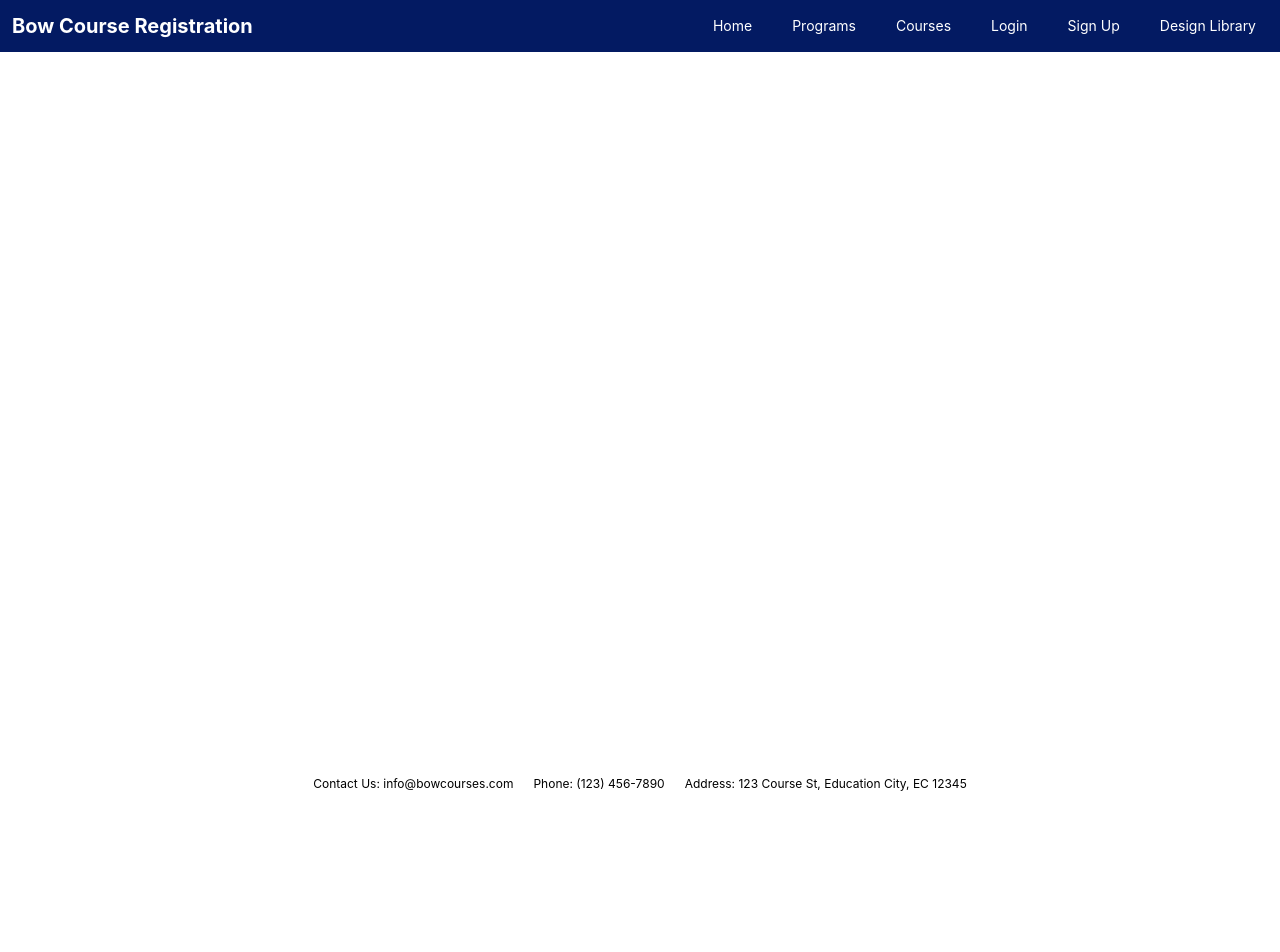
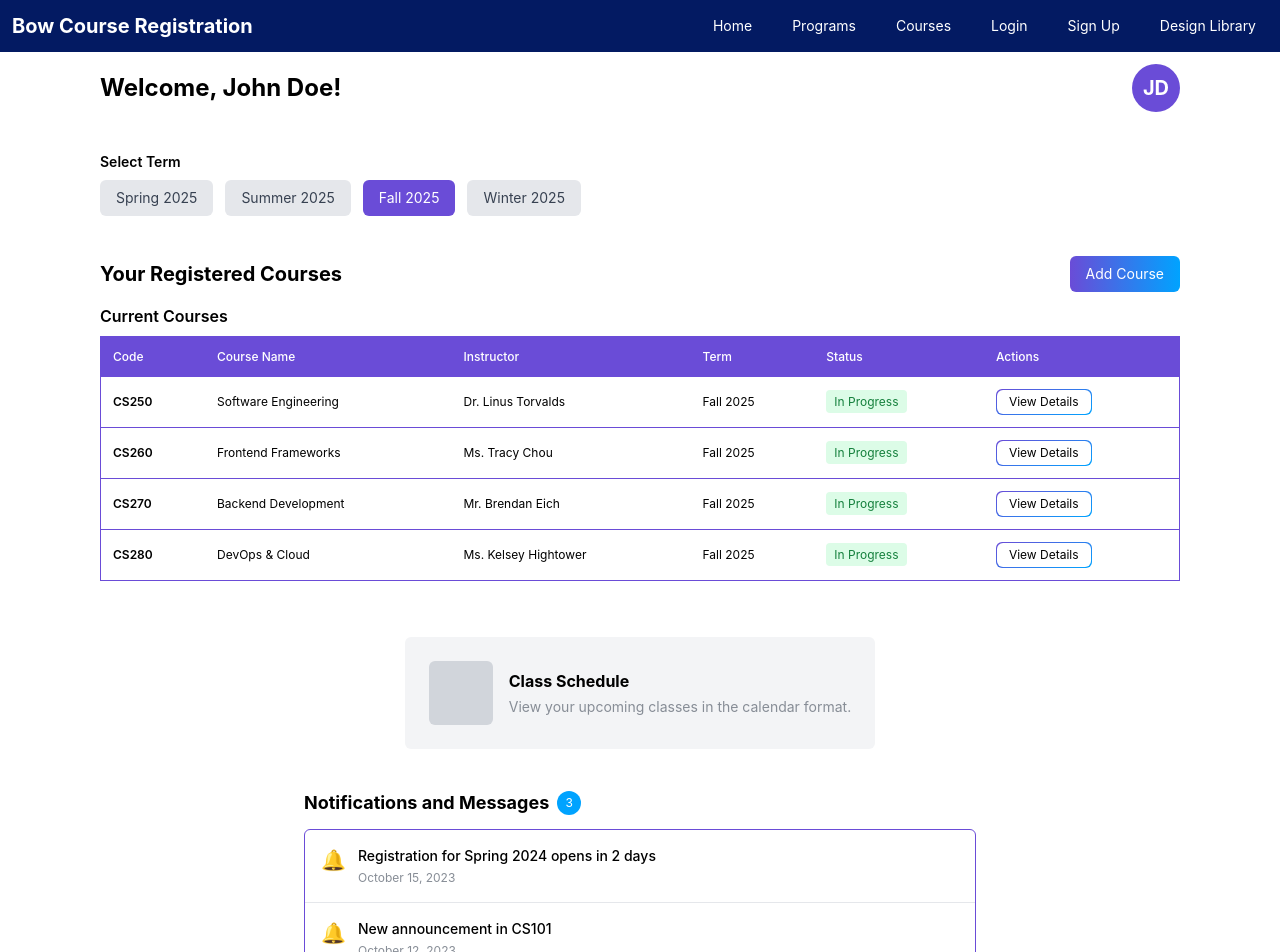
Before and after one commit to TyLandry/bow-course-registration---group-1, a React (Create React App) app: page /student-dashboard in a window 1280 px wide. Shown: the top 952 px of the page. Before the commit the page ends 800 px from the top, so only its background shows below. Built offline with nearby package versions, Linux system fonts and the light colour scheme.

Commit message:
Student Dashboard
Added coding to studentdashboard.jsx and app.js.

```diff
--- a/src/App.js
+++ b/src/App.js
@@ -3,6 +3,7 @@ import Header from "./components/Header";
 import Footer from "./components/Footer";
 import DesingLibrary from "./pages/DesignLibrary";
 import HomePage from "./pages/HomePage";
+import StudentDashboard from "./pages/StudentDashboard";
 
 export default function App() {
   return (
@@ -14,6 +15,7 @@ export default function App() {
             <Route path="/" element={<HomePage />} />
             <Route path="/homePage" element={<HomePage />} />
             <Route path="/desingLibrary" element={<DesingLibrary />} />
+            <Route path="/student-dashboard" element={<StudentDashboard />} />
           </Routes>
         </div>
         <Footer />
--- a/src/pages/StudentDashboard.jsx
+++ b/src/pages/StudentDashboard.jsx
@@ -0,0 +1,147 @@
+//Import React and necessary hooks and components
+import React, { useState, useEffect } from 'react';
+import { Link, useNavigate } from 'react-router-dom';
+import coursesData from '../temp_data/courses.json';
+
+// This is the Student Dashboard component
+// It displays the student's name, registered courses, term selection, and notifications
+export default function StudentDashboard() {
+  const navigate = useNavigate();
+  const [studentName] = useState('John Doe');
+  const [selectedTerm, setSelectedTerm] = useState('Fall 2025');
+  const [enrolledCourses, setEnrolledCourses] = useState([]);
+
+  // Simulate fetching enrolled courses for the selected term
+  useEffect(() => {
+    // Mock data for different terms, generated from chatGPT.
+    const coursesByTerm = {
+      'Spring 2025': [
+        { code: 'CS201', name: 'Data Structures & Algorithms', instructor: 'Dr. Ada Lovelace', term: 'Spring 2025', status: 'Completed' },
+        { code: 'CS220', name: 'Web Development Fundamentals', instructor: 'Mr. Alan Turing', term: 'Spring 2025', status: 'Completed' }
+      ],
+      'Summer 2025': [
+        { code: 'CS230', name: 'Database Systems', instructor: 'Dr. Grace Hopper', term: 'Summer 2025', status: 'In Progress' },
+        { code: 'CS240', name: 'Mobile App Development', instructor: 'Ms. Margaret Hamilton', term: 'Summer 2025', status: 'In Progress' }
+      ],
+      'Fall 2025': [
+        { code: 'CS250', name: 'Software Engineering', instructor: 'Dr. Linus Torvalds', term: 'Fall 2025', status: 'In Progress' },
+        { code: 'CS260', name: 'Frontend Frameworks', instructor: 'Ms. Tracy Chou', term: 'Fall 2025', status: 'In Progress' },
+        { code: 'CS270', name: 'Backend Development', instructor: 'Mr. Brendan Eich', term: 'Fall 2025', status: 'In Progress' },
+        { code: 'CS280', name: 'DevOps & Cloud', instructor: 'Ms. Kelsey Hightower', term: 'Fall 2025', status: 'In Progress' }
+      ],
+      'Winter 2025': [
+        { code: 'CS290', name: 'Machine Learning Basics', instructor: 'Dr. Fei-Fei Li', term: 'Winter 2025', status: 'Planned' },
+        { code: 'CS295', name: 'Capstone Project', instructor: 'Dr. Tim Berners-Lee', term: 'Winter 2025', status: 'Planned' }
+      ]
+    };
+    setEnrolledCourses(coursesByTerm[selectedTerm] || []);
+  }, [selectedTerm]);
+
+  // Handle navigation to course details page, passing the course code as state
+  const handleViewDetails = (courseCode) => {
+    navigate(`/course-details`, { state: { courseCode } });
+  };
+// Mock notifications data
+// bell icon is copy/pasted from emojipedia.org
+  const notifications = [
+    { icon: '🔔', title: 'Registration for Spring 2024 opens in 2 days', date: 'October 15, 2023' },
+    { icon: '🔔', title: 'New announcement in CS101', date: 'October 12, 2023' },
+    { icon: '🔔', title: 'Grade posted for MATH204 Assignment 3', date: 'October 8, 2023' }
+  ];
+// main container with vertical layout and spacing. it includes sections for welcome message, term selection, registered courses, class schedule, and notifications.*Note: Notifications needs a route to Contact page, or we can create a separate Message page.
+  return (
+    <div className="flex flex-col gap-10">
+      <div className="flex justify-between items-center">
+        <h1 className="text-2xl font-bold">Welcome, {studentName}!</h1>
+        <div className="w-12 h-12 bg-1 rounded-full flex items-center justify-center text-white font-bold text-xl">
+          {studentName.split(' ').map(n => n[0]).join('')}
+        </div>
+      </div>
+
+      <div>
+        <h3 className="text-sm font-semibold mb-2">Select Term</h3>
+        <div className="flex gap-3">
+          {['Spring 2025', 'Summer 2025', 'Fall 2025', 'Winter 2025'].map((term) => (
+            <button key={term} onClick={() => setSelectedTerm(term)} className={`px-4 py-2 text-sm rounded-md ${selectedTerm === term ? 'bg-1 text-white' : 'bg-gray-200 text-gray-700 hover:bg-gray-300'}`}>
+              {term}
+            </button>
+          ))}
+        </div>
+      </div>
+
+      <div>
+        <div className="flex justify-between items-center mb-3">
+          <h2 className="text-xl font-bold">Your Registered Courses</h2>
+          <Link to="/course-registration" className="btn-primary-fill py-2 px-4 text-sm">Add Course</Link>
+        </div>
+
+        <div className="mb-4">
+          <h3 className="font-semibold mb-2">Current Courses</h3>
+          {enrolledCourses.length === 0 ? (
+            <p className="text-gray-500 text-sm">No courses registered for {selectedTerm}.</p>
+          ) : (
+            <table className="min-w-full border-[1px] border-[var(--system-purple)]">
+              <thead className="bg-1 text-white">
+                <tr className="text-xs font-medium">
+                  <td className="p-3">Code</td>
+                  <td className="p-3">Course Name</td>
+                  <td className="p-3">Instructor</td>
+                  <td className="p-3">Term</td>
+                  <td className="p-3">Status</td>
+                  <td className="p-3">Actions</td>
+                </tr>
+              </thead>
+              <tbody>
+                {enrolledCourses.map((course, index) => (
+                  <tr key={index} className="text-xs border-b border-[var(--system-purple)]">
+                    <td className="p-3 font-semibold">{course.code}</td>
+                    <td className="p-3">{course.name}</td>
+                    <td className="p-3">{course.instructor}</td>
+                    <td className="p-3">{course.term}</td>
+                    <td className="p-3">
+                      <span className="bg-green-100 text-green-700 px-2 py-1 rounded text-xs">{course.status}</span>
+                    </td>
+                    <td className="p-3">
+                      <button onClick={() => handleViewDetails(course.code)} className="btn-primary-outlined text-xs">
+                        <p className="py-1 px-3">View Details</p>
+                      </button>
+                    </td>
+                  </tr>
+                ))}
+              </tbody>
+            </table>
+          )}
+        </div>
+      </div>
+
+      <div className="bg-gray-100 rounded-md p-6 flex items-center gap-4 max-w-2xl mx-auto">
+        <div className="w-16 h-16 bg-gray-300 rounded-md"></div>
+        <div>
+          <h3 className="font-bold mb-1">Class Schedule</h3>
+          <p className="text-sm text-[var(--system-gray)]">View your upcoming classes in the calendar format.</p>
+        </div>
+      </div>
+    {/* Notifications and Messages*/}
+    <div className="max-w-2xl mx-auto w-full">
+        <div className="flex items-center gap-2 mb-3">
+        <h2 className="text-lg font-bold">Notifications and Messages</h2>
+  {/* Blue circle badge showing number of notifications */}
+        <span className="bg-[var(--system-blue)] text-white rounded-full w-6 h-6 flex items-center justify-center text-xs">
+         {notifications.length}
+  </span>
+</div>
+        <div className="border-[1px] border-[var(--system-purple)] rounded-md">
+          {notifications.map((notification, index) => (
+            <div key={index} className={`flex items-start gap-3 p-4 ${index !== notifications.length - 1 ? 'border-b border-gray-200' : ''}`}>
+              <span className="text-xl">{notification.icon}</span>
+              <div className="flex-1">
+                <p className="text-sm font-medium">{notification.title}</p>
+                <p className="text-xs text-[var(--system-gray)] mt-1">{notification.date}</p>
+              </div>
+            </div>
+          ))}
+        </div>
+      </div>
+    </div>
+  );
+}
```
